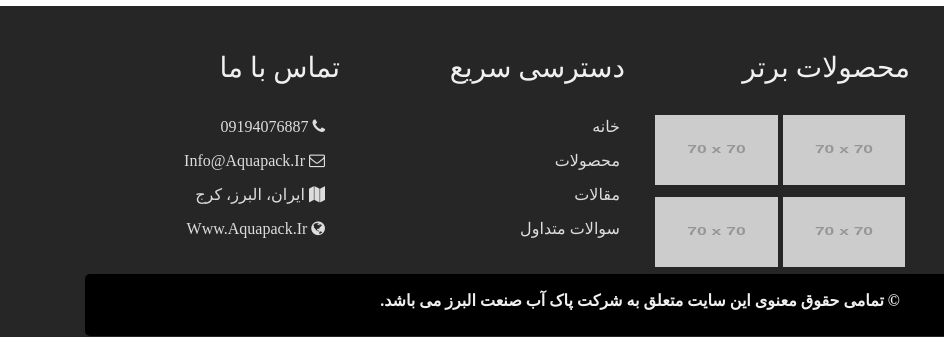
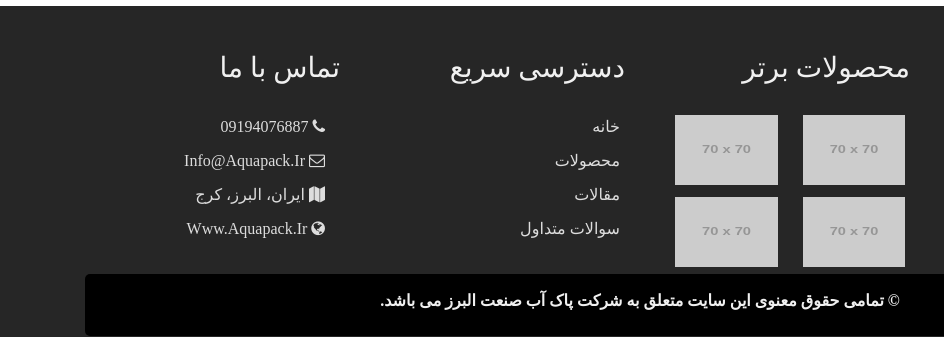
Before and after one commit to hamidrezaajorloo/aquapack, a plain HTML site: page index.html in a window 1280 px wide. Shown: the part 909-1246 px from the top of the page, 0-944 px from the left. Drawn offline with Linux system fonts and the light colour scheme; placeholder pictures from the web are drawn by us.

Commit message:
Update style.css

```diff
--- a/bootstrap/style.css
+++ b/bootstrap/style.css
@@ -67,8 +67,9 @@ html, body{
 }
 
 .widget li{
-    float: left;
+    float: right;
     width: 50%;
+    padding-left: 20px;
 }
 
 .widget li a img{
```
